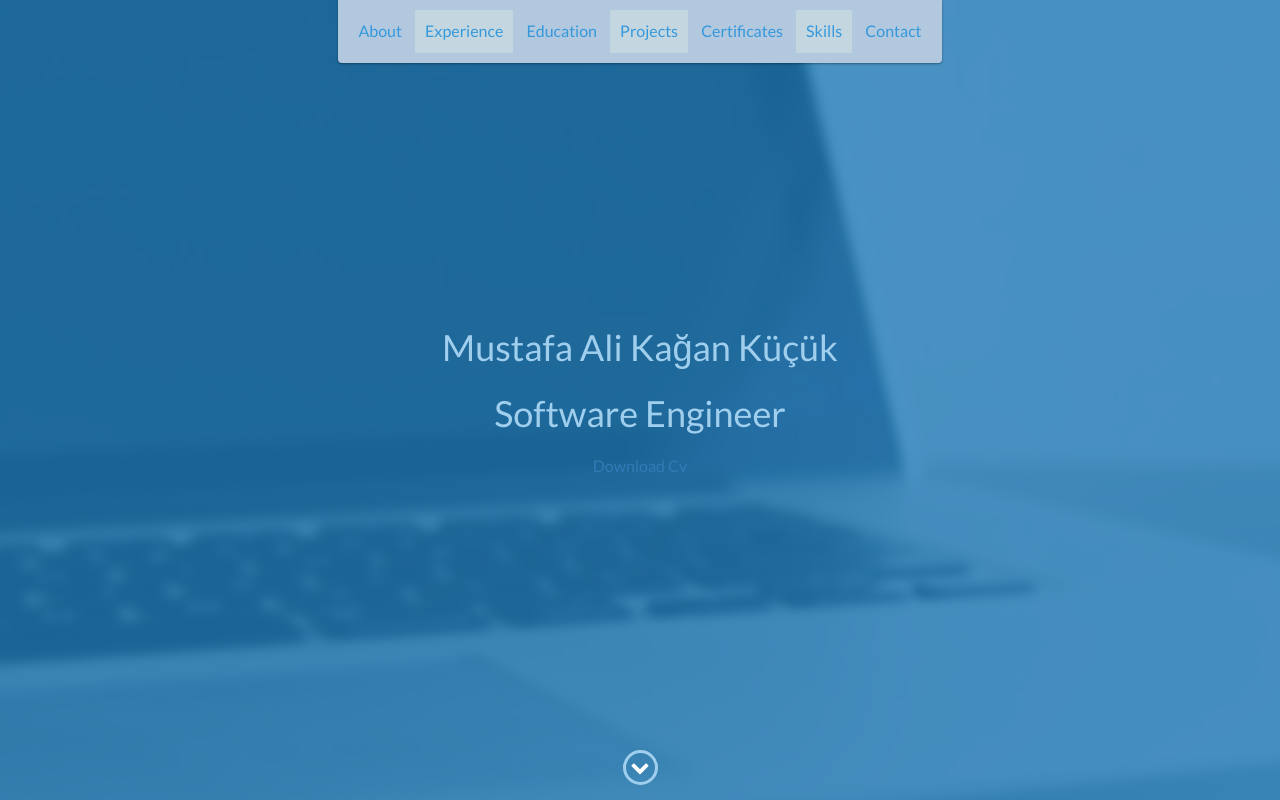
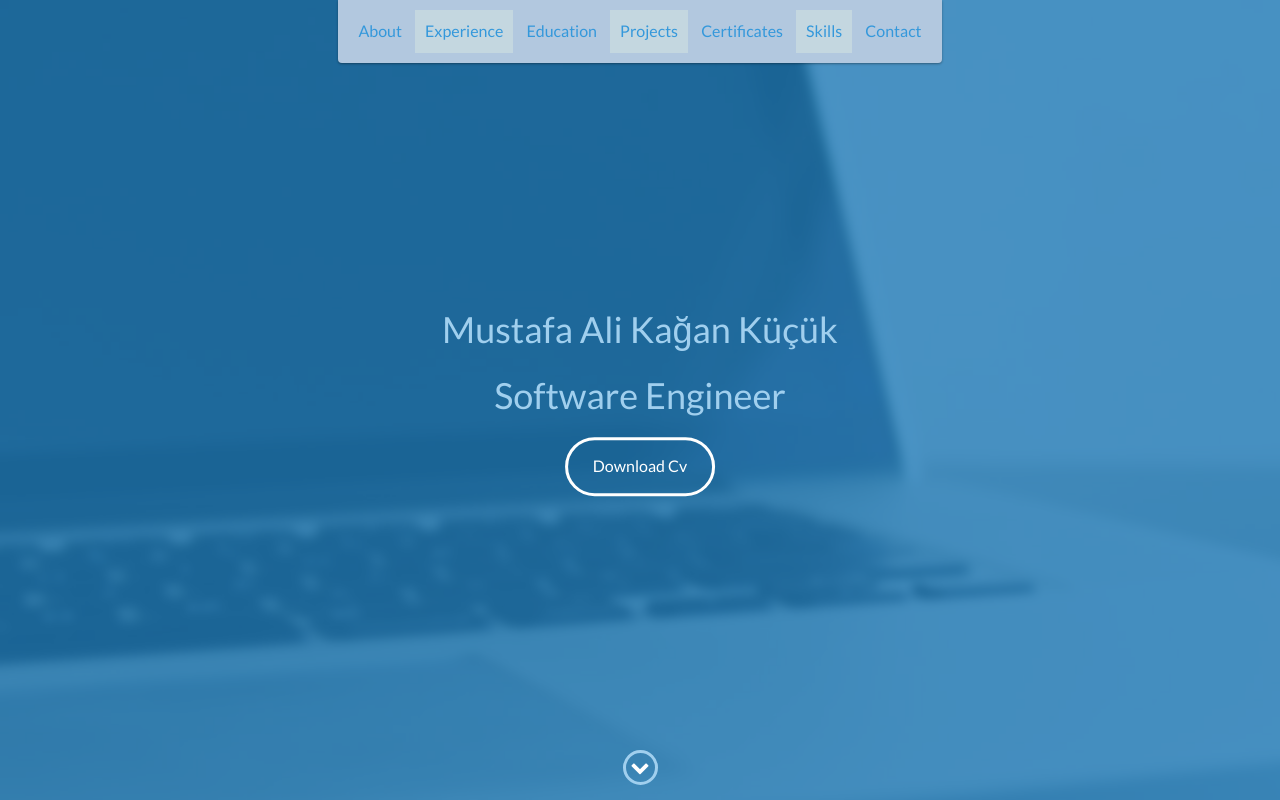
Before and after one commit to malikagan48/Portfolio, a website: page index.html in a window 1280 px wide. Shown: the top 800 px of the page. Drawn offline with nearby package versions, Linux system fonts and the light colour scheme.

Commit message:
Update index.html

```diff
--- a/index.html
+++ b/index.html
@@ -50,7 +50,7 @@
         <div id="lead-content">
             <h2>Mustafa Ali Kağan Küçük</h2>
             <h2>Software Engineer</h2>
-            <a href="/images/CV - Mustafa Ali Kağan  Küçük (1).pdf" >Download Cv</a>
+            <a href="/images/CV - Mustafa Ali Kağan  Küçük (1).pdf"target=_blank class="btn-rounded-white" >Download Cv</a>
 
         </div>
         <!-- End #lead-content -->
```
